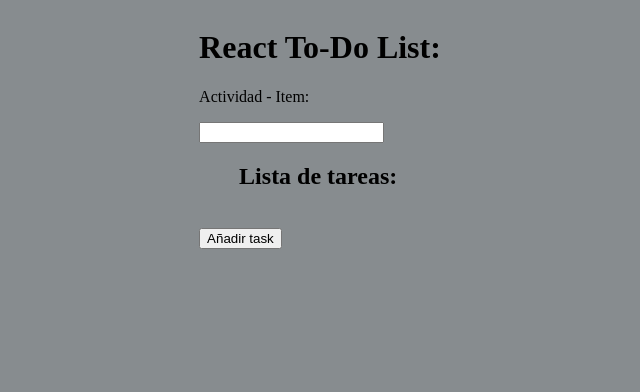
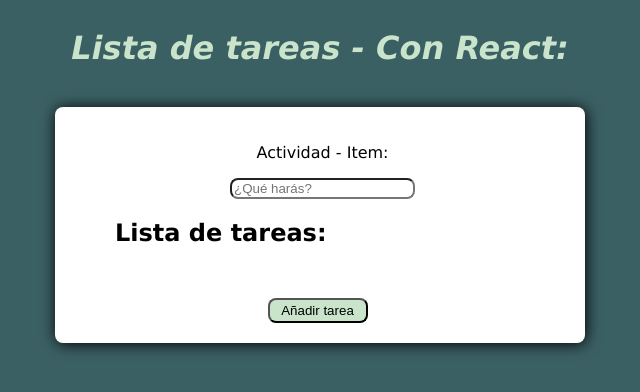
Before and after one commit to TheBridge-FullStackDeveloper/react-to-do-list-exercise, a React (Vite) app: page / in a window 1280 px wide. Shown: the top 392 px of the page, without its empty margins (320-960 px from the left). Built offline with nearby package versions, Linux system fonts and the light colour scheme.

Commit message:
Añado función que permite eliminar 1 item

```diff
--- a/src/App.css
+++ b/src/App.css
@@ -1,3 +1,4 @@
-body{
-  background-color: #878C8F;
+.centering{
+  text-align: center;
+  color: #C9E4CA;
 }
--- a/src/components/App.jsx
+++ b/src/components/App.jsx
@@ -5,8 +5,8 @@
 
   return (
     <>
-      <div className="App">
-        <h1>React To-Do List:</h1>
+      <div className="App centering">
+        <h1><i>Lista de tareas - Con React:</i></h1>
       </div>
 
       <MyActivities />
--- a/src/components/MyActivities/MyActivities.css
+++ b/src/components/MyActivities/MyActivities.css
@@ -1,7 +1,70 @@
 body{
 
-    background-color : #878C8F;
+    background-color : #3B6064;
     display          : flex;
     justify-content  : center;
+    font-family: 'Lucida Sans', 'Lucida Sans Regular', 'Lucida Grande', 'Lucida Sans Unicode', Geneva, Verdana, sans-serif;
 
 }
+
+.main-container{
+    width            : 450px;
+    height           : auto;
+    background-color : white;
+    border-radius    : 8px;
+    box-shadow       : 1px 1px 15px;
+    text-align       : center;
+    padding          : 20px;
+    margin-top       : 40px;
+    padding-right    : 60px;
+}
+
+.align-left{
+    text-align   : left;
+}
+
+.margin-text{
+    margin-left  : 45px;
+}
+
+.input-text{
+    border-radius : 8px;
+}
+
+.form-contain{
+    /* border: 1px solid red; */
+    width         : auto;
+    height        : 25px;
+    box-shadow    : 1px 1px 5px;
+    border-radius : 8px;
+    margin        : 10px;
+    padding       : 5px;
+
+}
+
+.item-flex{
+    display         : flex;
+    justify-content : space-between;
+    margin-left     : 10px;
+    padding-top     : 3px;
+}
+
+.check-add-rmv{
+    line-height: 11px;
+}
+
+.btn-delete{
+    background-color: white;
+    border: none;
+
+}
+
+
+.btn-addTask{
+    border-radius    : 8px;
+    width            : 100px;
+    height           : 25px;
+    background-color : #C9E4CA;
+    margin-top       : 12px;
+    margin-left: 35px;
+}
--- a/src/components/MyActivities/MyActivities.jsx
+++ b/src/components/MyActivities/MyActivities.jsx
@@ -1,35 +1,67 @@
+import { useState } from 'react';
 import "./MyActivities.css"
-import { useState } from 'react';
 
 function MyActivities() {
-    const [ item, setItem ] = useState('');
-    const [ todoList, setTodoList ] = useState([]);
+    const [item, setItem] = useState('');
+    const [todoList, setTodoList] = useState([]);
+
+    // Función para el cambio el input para mostrar mientras edito
+    const handleItemChange = (e) => {
+      setItem(e.target.value)
+    }
+
+    // Función que me permite eliminar un item
+    const handleDeleteTodo = (index) => {
+      const newTodos = [...todoList];
+      newTodos.splice(index, 1);
+      setTodoList(newTodos);
+    };
 
     return(<>
-      <p>Actividad - Item: <strong><i>{item}</i></strong></p>
+      <section className="main-container">
 
-      <input
-        type="text"
-        onChange = {(e) => { setItem( e.target.value ) }}
+        <p className="margin-text">Actividad - Item: <strong><i>{item}</i></strong></p>
+
+        {/* Para meter los datos */}
+        <input
+          type="text"
+          onChange={handleItemChange}
+          className="margin-text input-text"
+          placeholder="¿Qué harás?"
         />
 
-        <ul>
+        <ul className="align-left">
+
           <h2>Lista de tareas:</h2> { ' ' }
-          { todoList.map(( item ) => ( <li> {item} </li> ))}
+          {todoList.map((item, index) => (
+
+            <div className='form-contain'>
+
+              <section className="item-flex " key={index}>
+                <label htmlFor={item}>{item}</label>
+                <section className="check-add-rmv">
+
+                  <input type="radio" name="task_todo" value="task" />
+                  <button className="btn-delete"
+                    onClick={() => handleDeleteTodo(index)}
+                  >X</button>
+
+                </section>
+              </section>
+
+            </div>
+
+          ))}
+
         </ul>
 
-      <br />
+        <br />
 
-      <button
-        onClick={() => {
-          setTodoList( [...todoList, item] )
-        }}
-      >
+        <button onClick={() => { setTodoList([...todoList, item]) }} className="btn-addTask">
+          Añadir tarea
+        </button>
 
-      Añadir task
-
-      </button>
-
+      </section>
     </>
     )
   }
```
Also changed, not shown: src/components/MyActivities/test.jsx (added, +110 -0 lines).
